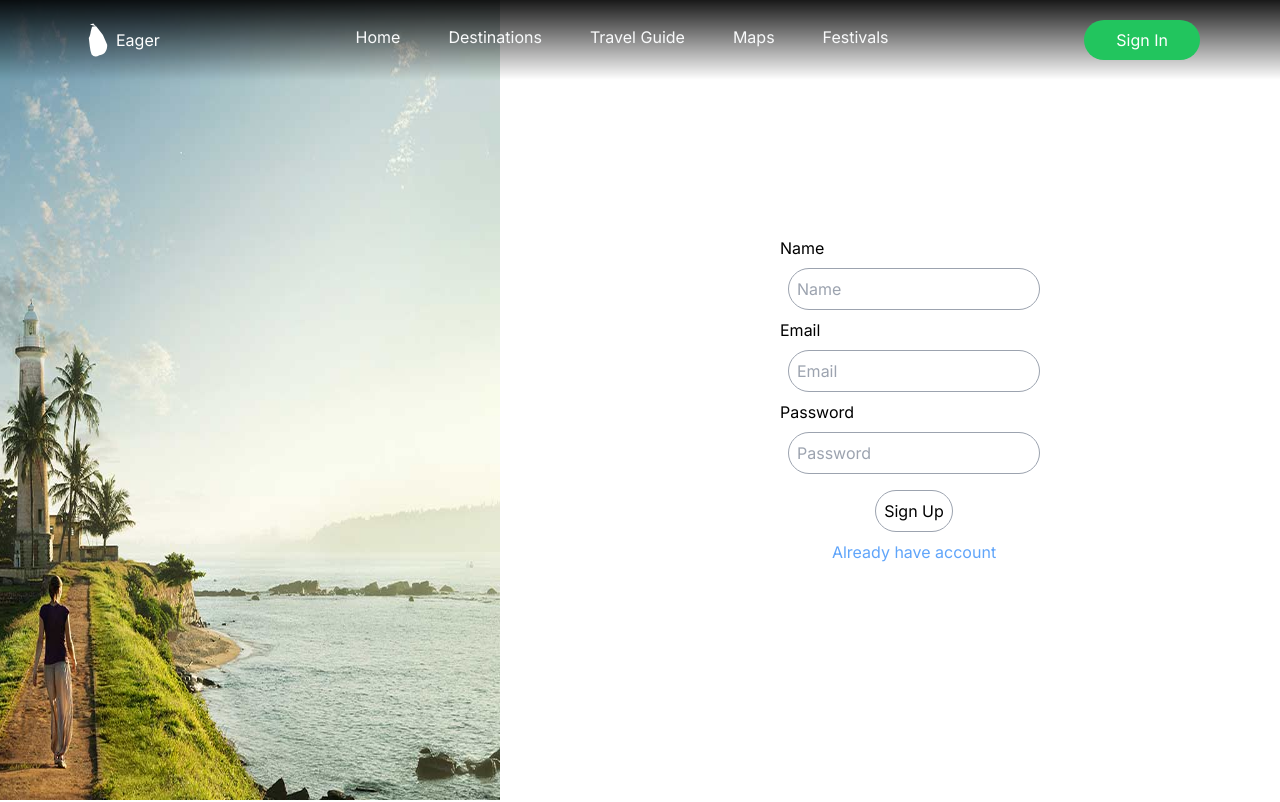
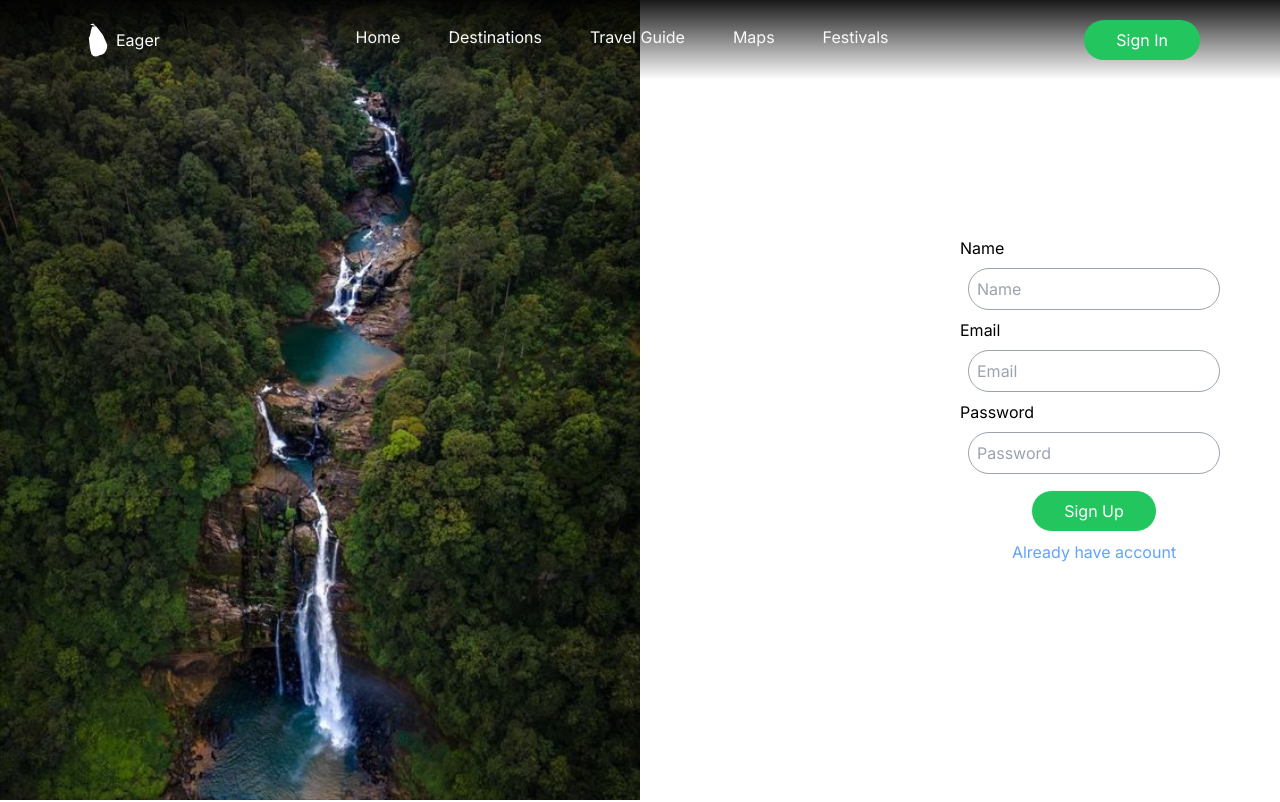
Before and after one commit to Pubudu-Piyankara/travel-app, a Next.js app: page /signup in a window 1280 px wide. Shown: the top 802 px of the page. Built offline with nearby package versions, Linux system fonts and the light colour scheme.

Commit message:
signup UI

```diff
--- a/app/login/page.tsx
+++ b/app/login/page.tsx
@@ -6,14 +6,15 @@ import Link from "next/link";
 const Login = () => {
   const [user, setUser] = useState({} as LogInUser);
   return (
-    <div className="flex flex-row mb-4 h-screen">
-      <div className="flex w-full h-screen ml-[-500px]">
+    <section className="flex flex-col">
+      <div className="flex flex-row mb-4 h-screen gap-96">
+        <div>
           <Image
-          src="/image/Galle-lighthouse.jpg"
+            src="/image/perahera.jpg"
             alt="logo"
             width={1000}
             height={1000}
-          className=""
+            className="w-auto h-screen"
           />
         </div>
         <div className="flex flex-col justify-center items-center">
@@ -35,12 +36,15 @@ const Login = () => {
               className="border border-gray-400 p-2 m-2 rounded-full"
             />
           </form>
-        <button className="border border-gray-400 p-2 m-2 rounded-full">
+          <button className="border border-gray-400 p-2 m-2 rounded-full btn_green">
             Login
           </button>
-        <Link href="/signup" className="text-blue-400">Don't you have account?</Link>
+          <Link href="/signup" className="text-blue-400">
+            Do not you have account?
+          </Link>
         </div>
       </div>
+    </section>
   );
 };
 
--- a/app/signup/page.tsx
+++ b/app/signup/page.tsx
@@ -6,14 +6,15 @@ import Link from "next/link";
 const SignUp = () => {
   const [user, setUser] = useState({} as SignUpUser);
   return (
-    <div className="flex flex-row mb-4 h-screen">
-      <div className="flex w-full h-screen ml-[-500px]">
+    <section className="flex flex-col">
+    <div className="flex flex-row mb-4 h-screen gap-80">
+      <div >
         <Image
-          src="/image/Galle-lighthouse.jpg"
+          src="/image/Aberdeen.jpg"
           alt="logo"
           width={1000}
           height={1000}
-          className=""
+          className="w-auto h-screen"
         />
       </div>
       <div className="flex flex-col justify-center items-center">
@@ -43,12 +44,13 @@ const SignUp = () => {
             className="border border-gray-400 p-2 m-2 rounded-full"
           />
         </form>
-        <button className="border border-gray-400 p-2 m-2 rounded-full">
+        <button className="border border-gray-400 p-2 m-2 rounded-full btn_green">
           Sign Up
         </button>
         <Link href="/login" className="text-blue-400">Already have account</Link>
       </div>
     </div>
+  </section>
   );
 };
 
```
Also changed, not shown: public/image/Aberdeen.jpg (added), public/image/perahera.jpg (added). Lines whose indentation alone changed are shown as unchanged.
